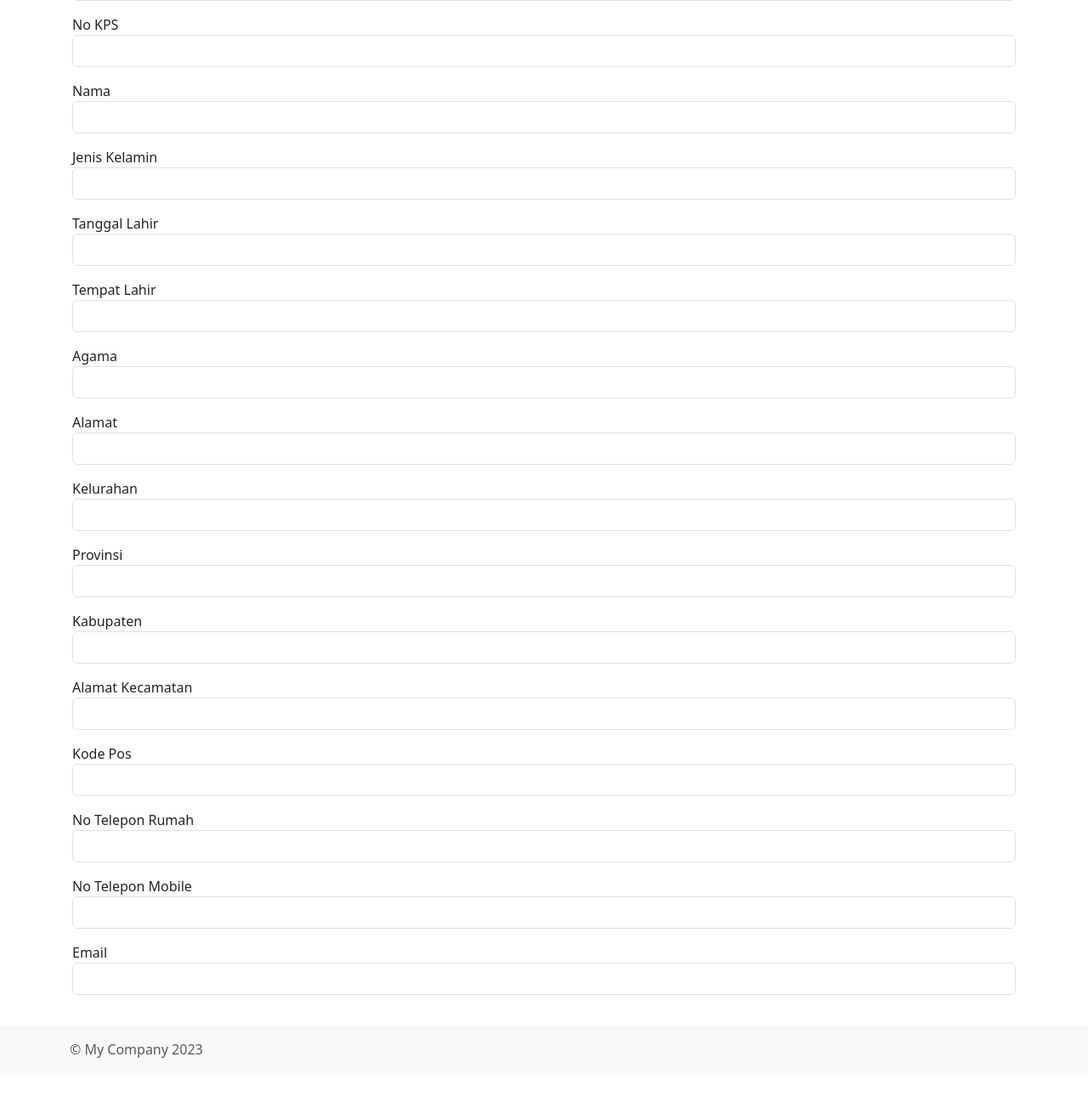
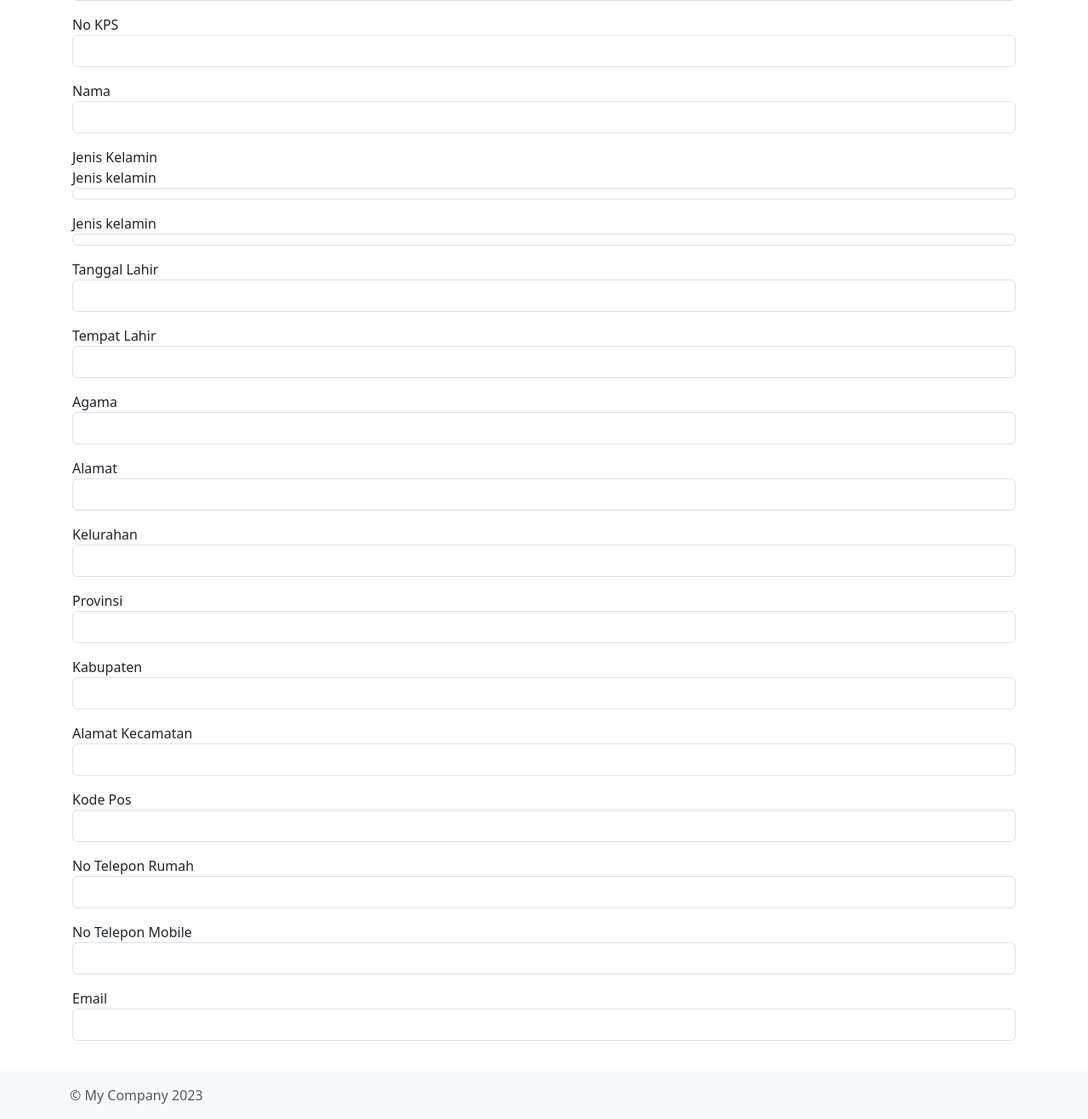
Before and after one commit to MichaelSipayung/Experimental-Yii2, a Yii app: template views/student/student-data-diri.php in a window 1280 px wide. Shown: the part 265-1582 px from the top of the page at 85% size. Before the commit the page ends 1510 px from the top, so only its background shows below. Run offline with PHP 8.4 and a stand-in for Yii, Linux system fonts and the light colour scheme; the template is opened without the code that fills it, so the values that code supplies are empty; form fields are guessed from the names that the template uses; some libraries are stand-ins or nearby versions.

Commit message:
contain some issue

```diff
--- a/views/student/student-data-diri.php
+++ b/views/student/student-data-diri.php
@@ -19,7 +19,12 @@ $title  = 'Data Diri Mahasiswa';
     <!-- display the label for nama on the left -->
     <?php echo $form->field($model_student_data_diri,'nama')->label('Nama'); ?>
     <!-- display the label for jenis_kelamin_id on the left -->
-    <?php echo $form->field($model_student_data_diri,'jenis_kelamin_id')->label('Jenis Kelamin'); ?>
+    <div>
+    Jenis Kelamin
+    <?= $form->field($model_student_data_diri, 'jenis_kelamin_id')->checkbox(['label' => 'Pria', 'value' => '0']) ?>
+    <?= $form->field($model_student_data_diri, 'jenis_kelamin_id')->checkbox(['label' => 'Wanita', 'value' => '1']) ?>
+    </div>
+
     <!-- display the label for tanggal_lahir on the left -->
     <?php echo $form->field($model_student_data_diri,'tanggal_lahir')->label('Tanggal Lahir'); ?>
     <!-- display the label for tempat_lahir on the left -->
```
Also changed, not shown: models/StudentDataDiriForm.php (+7 -0 lines).
